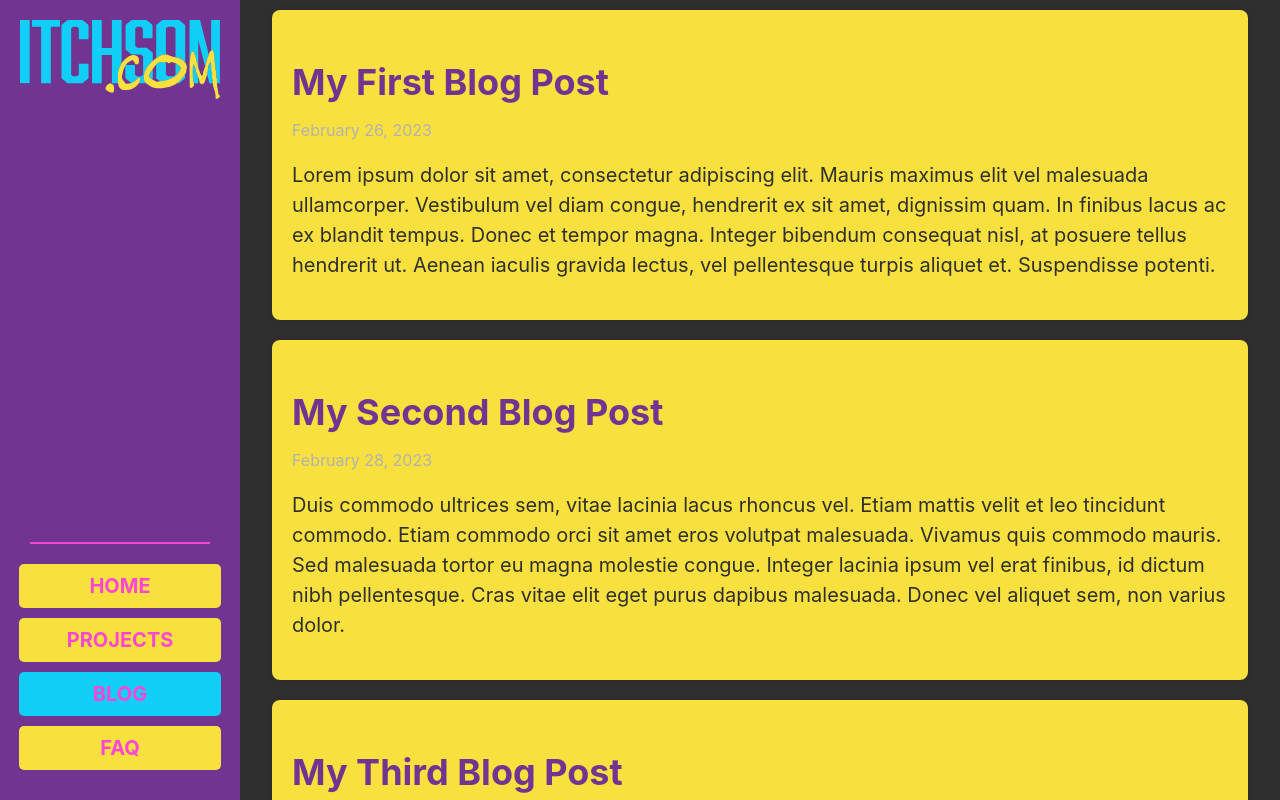
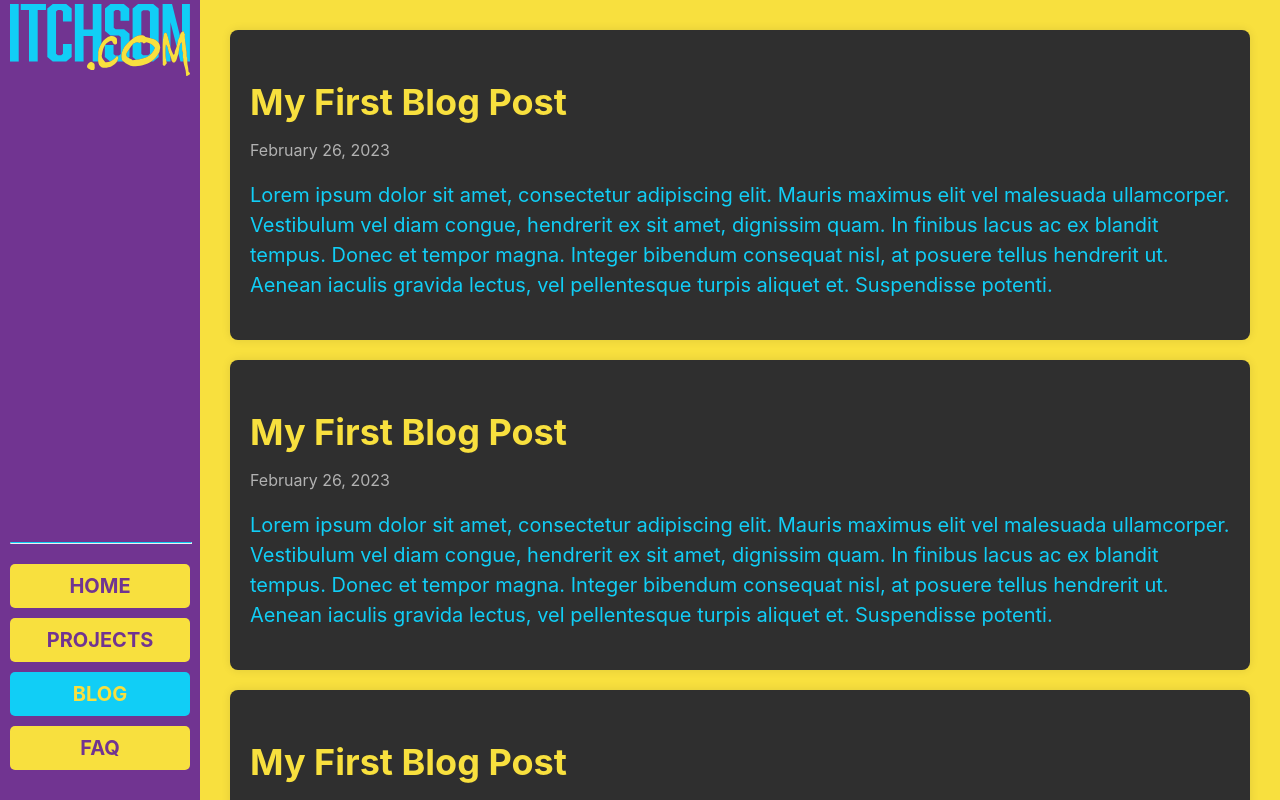
Before and after one commit to itchson/itchson-com, a React (Create React App) app: page /blog in a window 1280 px wide. Built offline with nearby package versions, Linux system fonts and the light colour scheme.

Commit message:
grid align redo

```diff
--- a/src/App.css
+++ b/src/App.css
@@ -1,38 +1,19 @@
 .App {
-  text-align: center;
-}
+    display: grid;
+    grid-template-areas:
+      "nav article";
+    grid-template-rows: 100vh;
+    grid-template-columns: 200px 1fr;
+    margin: 0;
+    overflow: hidden;
+    background-color: #f8e03e;
+  }
 
-.App-logo {
-  height: 40vmin;
-  pointer-events: none;
-}
+  nav {
+    grid-area: nav;
+    background-color: #713491;
+  }
 
-@media (prefers-reduced-motion: no-preference) {
-  .App-logo {
-    animation: App-logo-spin infinite 20s linear;
+  article {
+    grid-area: article;
   }
-}
-
-.App-header {
-  background-color: #282c34;
-  min-height: 100vh;
-  display: flex;
-  flex-direction: column;
-  align-items: center;
-  justify-content: center;
-  font-size: calc(10px + 2vmin);
-  color: white;
-}
-
-.App-link {
-  color: #61dafb;
-}
-
-@keyframes App-logo-spin {
-  from {
-    transform: rotate(0deg);
-  }
-  to {
-    transform: rotate(360deg);
-  }
-}
--- a/src/App.js
+++ b/src/App.js
@@ -5,25 +5,43 @@ import Sidebar from './components/Sidebar';
 import Home from './pages/Home';
 import Blog from './pages/Blog';
 import Faq from './pages/Faq';
+import './App.css';
 
-const Main = styled.div`
-  display: flex;
+const GridContainer = styled.div`
+  display: grid;
+  overflow: hidden;
+  grid-template-areas:
+    "nav article";
+  grid-template-rows: 100% 1fr 70px;
+  grid-template-columns: 200px 1fr 0%;
   height: 100vh;
-  background-color: #2f2f2f;
-  color: white;
+  margin: 0;
+`;
+
+const Nav = styled.nav`
+  grid-area: nav;
+`;
+
+const Article = styled.article`
+  grid-area: article;
+  overflow-y: scroll;
 `;
 
 function App() {
   return (
     <Router>
-      <Main>
+      <GridContainer>
+        <Nav>
           <Sidebar />
+        </Nav>
+        <Article>
           <Routes>
             <Route path="/" element={<Home />} />
             <Route path="/blog" element={<Blog />} />
             <Route path="/faq" element={<Faq />} />
           </Routes>
-      </Main>
+        </Article>
+      </GridContainer>
     </Router>
   );
 }
--- a/src/components/Sidebar.js
+++ b/src/components/Sidebar.js
@@ -1,76 +1,44 @@
-import React from 'react';
-import styled from 'styled-components';
+import React, { useState } from 'react';
 import { Link, useLocation } from 'react-router-dom';
-
 import Logo from '../assets/logo.svg';
-
-const Wrapper = styled.div`
-  display: flex;
-  flex-shrink: 0;
-  flex-direction: column;
-  align-items: center;
-  justify-content: space-between;
-  width: 200px;
-  background-color: #713491;
-  padding: 20px;
-  overflow-y: auto;
-`;
-
-const LogoImg = styled.img`
-  width: 100%;
-  height: auto;
-`;
-
-const Nav = styled.nav`
-  display: flex;
-  flex-direction: column;
-  align-items: center;
-  justify-content: center;
-  margin-top: 20px;
-
-  &::before {
-    content: "";
-    display: block;
-    height: 2px;
-    width: 180px;
-    background-color: #fd46d6;
-    margin-bottom: 20px;
-  }
-`;
-
-const NavLink = styled(Link)`
-  width: 90%;
-  margin-bottom: 10px;
-  padding: 10px 20px;
-  color: #fd46d6;
-  font-size: 20px;
-  font-weight: bold;
-  text-decoration: none;
-  background-color: ${({ active }) => active ? '#11cef6' : '#f8e03e'};
-  border-radius: 5px;
-  transition: background-color 0.4s ease, color 0.4s ease;
-  justify-content: center;
-  display: flex;
-
-  &:hover {
-    background-color: ${({ active }) => active ? '#fd46d6' : '#fd46d6'};
-    color: #f8e03e;
-  }
-`;
+import './sidebar.css';
 
 function Sidebar() {
   const location = useLocation();
+  const [isOpen, setIsOpen] = useState(false);
+
+  const handleMenuClick = () => {
+    setIsOpen(!isOpen);
+  };
 
   return (
-    <Wrapper>
-      <LogoImg src={Logo} alt="logo" />
-      <Nav>
-        <NavLink to="/" active={location.pathname === '/'}>HOME</NavLink>
-        <NavLink to="/projects" active={location.pathname === '/projects'}>PROJECTS</NavLink>
-        <NavLink to="/blog" active={location.pathname === '/blog'}>BLOG</NavLink>
-        <NavLink to="/faq" active={location.pathname === '/faq'}>FAQ</NavLink>
-      </Nav>
-    </Wrapper>
+    <div className="sidebar">
+      <div className="sidebar-header">
+        <div className="logo-wrapper">
+          <img className="logo" src={Logo} alt="logo" />
+        </div>
+        <button className="menu-button" onClick={handleMenuClick}>
+          {isOpen ? 'Close' : 'Menu'}
+        </button>
+      </div>
+      <nav className={`nav ${isOpen ? 'open' : ''}`}>
+      <hr class="nav-line-break" />
+        <NavLink to="/" label="HOME" active={location.pathname === '/'} />
+        <NavLink to="/projects" label="PROJECTS" active={location.pathname === '/projects'} />
+        <NavLink to="/blog" label="BLOG" active={location.pathname === '/blog'} />
+        <NavLink to="/faq" label="FAQ" active={location.pathname === '/faq'} />
+      </nav>
+    </div>
+  );
+}
+
+function NavLink(props) {
+  const { to, label, active } = props;
+
+  return (
+    <Link to={to} className={`nav-link ${active ? 'active' : ''}`}>
+      {label}
+    </Link>
   );
 }
 
--- /dev/null
+++ b/src/components/sidebar.css
@@ -0,0 +1,118 @@
+.sidebar {
+  display: flex;
+  flex-direction: column;
+  justify-content: space-between;
+  align-items: center;
+  width: 200px;
+  height: 100vh;
+  background-color: #713491;
+  transition: left 0.4s ease;
+}
+
+.logo-wrapper {
+  display: flex;
+  align-items: center;
+  justify-content: center;
+  width: 100%;
+  height: 80px;
+  background-color: #713491;
+}
+
+.logo {
+  width: 90%;
+  height: auto;
+}
+
+.nav {
+  display: flex;
+  flex-direction: column;
+  align-items: center;
+  justify-content: flex-end;
+  height: auto;
+  margin-bottom: 20px;
+}
+
+.nav-line-break {
+  width: 100%;
+  border-top: 1px solid #11cef6;
+  margin-bottom: 20px;
+}
+
+.nav-link {
+  width: 180px;
+  margin-bottom: 10px;
+  padding: 10px 0px;
+  color: #713491;
+  font-size: 20px;
+  font-weight: bold;
+  text-decoration: none;
+  background-color: #f8e03e;
+  border-radius: 5px;
+  transition: background-color 0.4s ease, color 0.4s ease;
+  justify-content: center;
+  display: flex;
+}
+
+.nav-link:hover {
+  background-color: #fd46d6;
+  color: #f8e03e;
+}
+
+.nav-link.active {
+  background-color: #11cef6;
+  color: #f8e03e;
+}
+
+.menu-button {
+  display: none;
+}
+
+@media screen and (max-width: 767px) {
+  .sidebar {
+    position: fixed;
+    top: 0;
+    left: 0px;
+    width: 100%;
+    height: 60px;
+    z-index: 999;
+    transition: left 0.4s ease;
+  }
+
+  .sidebar.open {
+    left: 0;
+  }
+
+  .nav {
+    display: none;
+    position: fixed;
+    top: 60px;
+    left: 0;
+    width: 100%;
+    height: calc(100% - 60px);
+    background-color: #f8e03e;
+    transition: left 0.4s ease;
+    overflow-y: scroll;
+  }
+
+  .sidebar.open .nav {
+    display: block;
+  }
+
+  .logo-wrapper {
+    width: 100%;
+    height: 80%;
+  }
+
+  .menu-button {
+    display: block;
+    position: absolute;
+    top: 20px;
+    right: 20px;
+    width: 40px;
+    height: 40px;
+    border: none;
+    background-color: transparent;
+    color: #fd46d6;
+    font-size: 20px;
+  }
+}
--- a/src/index.css
+++ b/src/index.css
@@ -1,5 +1,6 @@
 body {
-  background-color: #2f2f2f;
+  background-color: #f8e03e;
+  color: #2f2f2f;
   margin: 0;
   padding: 0;
   font-family: -apple-system, BlinkMacSystemFont, 'Segoe UI', 'Roboto', 'Oxygen',
@@ -29,5 +30,5 @@ code {
 }
 
 ::-webkit-scrollbar-thumb:hover {
-  background-color: #d9ba29;
+  background-color: #f8e03e;
 }
--- a/src/pages/Blog.js
+++ b/src/pages/Blog.js
@@ -1,55 +1,36 @@
 import React from 'react';
-import styled from 'styled-components';
+import './blog.css';
 
-const BlogWrapper = styled.div`
-  display: flex;
-  flex-direction: column;
-  align-items: center;
-  overflow-y: scroll;
-`;
-
-const BlogContainer = styled.div`
-  background-color: #f8e03e;
-  border-radius: 8px;
-  padding: 20px;
-  box-shadow: 0px 0px 10px 0px rgba(0, 0, 0, 0.1);
-  margin: 10px;
-  width: 90%;
-`;
-
-const BlogTitle = styled.h2`
-  color: #713491;
-  font-size: 36px;
-  margin-bottom: 10px;
-`;
-
-const BlogDate = styled.p`
-  color: #b2b2b2;
-  font-size: 16px;
-  margin-bottom: 10px;
-`;
-
-const BlogContent = styled.p`
-  color: #2f2f2f;
-  font-size: 20px;
-  line-height: 1.5;
-`;
-
-const blogPosts = [  {    title: "My First Blog Post",    date: "February 26, 2023",    content: "Lorem ipsum dolor sit amet, consectetur adipiscing elit. Mauris maximus elit vel malesuada ullamcorper. Vestibulum vel diam congue, hendrerit ex sit amet, dignissim quam. In finibus lacus ac ex blandit tempus. Donec et tempor magna. Integer bibendum consequat nisl, at posuere tellus hendrerit ut. Aenean iaculis gravida lectus, vel pellentesque turpis aliquet et. Suspendisse potenti."  },
-  {    title: "My Second Blog Post",    date: "February 28, 2023",    content: "Duis commodo ultrices sem, vitae lacinia lacus rhoncus vel. Etiam mattis velit et leo tincidunt commodo. Etiam commodo orci sit amet eros volutpat malesuada. Vivamus quis commodo mauris. Sed malesuada tortor eu magna molestie congue. Integer lacinia ipsum vel erat finibus, id dictum nibh pellentesque. Cras vitae elit eget purus dapibus malesuada. Donec vel aliquet sem, non varius dolor."  },
-  {    title: "My Third Blog Post",    date: "March 2, 2023",    content: "Aliquam gravida elit elit, nec imperdiet augue commodo in. Etiam pharetra felis a justo consequat, non scelerisque sapien commodo. Praesent rhoncus risus ac massa porttitor, sed maximus orci rhoncus. Suspendisse rutrum varius lectus quis maximus. Proin vel sodales dolor. Cras eu velit sapien. Nam in enim lorem. Aliquam erat volutpat. Nullam eu arcu lacinia, lacinia purus id, scelerisque turpis."  }];
+const blogPosts = [
+  {
+    title: "My First Blog Post",
+    date: "February 26, 2023",
+    content: "Lorem ipsum dolor sit amet, consectetur adipiscing elit. Mauris maximus elit vel malesuada ullamcorper. Vestibulum vel diam congue, hendrerit ex sit amet, dignissim quam. In finibus lacus ac ex blandit tempus. Donec et tempor magna. Integer bibendum consequat nisl, at posuere tellus hendrerit ut. Aenean iaculis gravida lectus, vel pellentesque turpis aliquet et. Suspendisse potenti."
+  },
+  {
+    title: "My First Blog Post",
+    date: "February 26, 2023",
+    content: "Lorem ipsum dolor sit amet, consectetur adipiscing elit. Mauris maximus elit vel malesuada ullamcorper. Vestibulum vel diam congue, hendrerit ex sit amet, dignissim quam. In finibus lacus ac ex blandit tempus. Donec et tempor magna. Integer bibendum consequat nisl, at posuere tellus hendrerit ut. Aenean iaculis gravida lectus, vel pellentesque turpis aliquet et. Suspendisse potenti."
+  },
+  {
+    title: "My First Blog Post",
+    date: "February 26, 2023",
+    content: "Lorem ipsum dolor sit amet, consectetur adipiscing elit. Mauris maximus elit vel malesuada ullamcorper. Vestibulum vel diam congue, hendrerit ex sit amet, dignissim quam. In finibus lacus ac ex blandit tempus. Donec et tempor magna. Integer bibendum consequat nisl, at posuere tellus hendrerit ut. Aenean iaculis gravida lectus, vel pellentesque turpis aliquet et. Suspendisse potenti."
+  },
+  // ...
+];
 
 function Blog() {
   return (
-    <BlogWrapper>
+    <div className="blog-wrapper">
       {blogPosts.map((post, index) => (
-        <BlogContainer key={index}>
-          <BlogTitle>{post.title}</BlogTitle>
-          <BlogDate>{post.date}</BlogDate>
-          <BlogContent>{post.content}</BlogContent>
-        </BlogContainer>
+        <div className="blog-container" key={index}>
+          <h2 className="blog-title">{post.title}</h2>
+          <p className="blog-date">{post.date}</p>
+          <p className="blog-content">{post.content}</p>
+        </div>
       ))}
-    </BlogWrapper>
+    </div>
   );
 }
 
--- a/src/pages/Faq.js
+++ b/src/pages/Faq.js
@@ -43,7 +43,6 @@ const Faq = () => {
 
   return (
     <div className="faq-container">
-        <h1>FAQ:</h1>
       <div className="faq">
         {questions.map((q) => (
           <div
--- a/src/pages/Home.js
+++ b/src/pages/Home.js
@@ -6,6 +6,8 @@ const HomeWrapper = styled.div`
   flex-direction: column;
   align-items: center;
   padding: 20px;
+  color: #2f2f2f;
+  top: 10px;
 `;
 
 const Home = () => {
--- /dev/null
+++ b/src/pages/blog.css
@@ -0,0 +1,32 @@
+.blog-wrapper {
+    display: flex;
+    flex-direction: column;
+    align-items: center;
+    padding: 20px;
+  }
+
+  .blog-container {
+    background-color: #2f2f2f;
+    border-radius: 8px;
+    padding: 20px;
+    box-shadow: 0px 0px 10px 0px rgba(0, 0, 0, 0.1);
+    margin: 10px;
+  }
+
+  .blog-title {
+    color: #f8e03e;
+    font-size: 36px;
+    margin-bottom: 10px;
+  }
+
+  .blog-date {
+    color: #b2b2b2;
+    font-size: 16px;
+    margin-bottom: 10px;
+  }
+
+  .blog-content {
+    color: #11cef6;
+    font-size: 20px;
+    line-height: 1.5;
+  }
```
Also changed, not shown: src/pages/faq.css (+4 -4 lines). Lines whose indentation alone changed are shown as unchanged.
